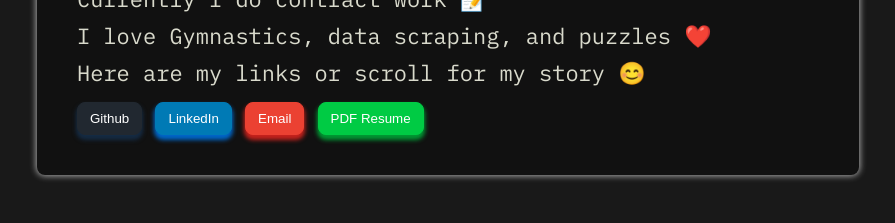
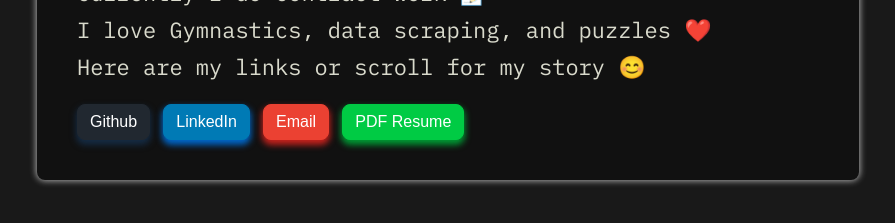
Before and after one commit to elginbeloy/website, a plain HTML site: page index.html in a window 1280 px wide. Shown: the part 419-642 px from the top of the page, without its empty margins (3-898 px from the left). Drawn offline with Linux system fonts and the light colour scheme.

Commit message:
Style updates.

```diff
--- a/styles.css
+++ b/styles.css
@@ -85,7 +85,7 @@ html, body {
 }
 
 #hero-text__links {
-  margin-top: 10px;
+  margin-top: 20px;
 }
 
 #hero-text__links a[href] {
@@ -93,6 +93,7 @@ html, body {
 }
 
 .hero-link {
+  font-size: 16px;
   padding: 8px 12px;
   cursor: pointer;
   border-radius: 8px;
@@ -107,42 +108,42 @@ html, body {
   background-color: #212830;
   border-color: #212830;
   color: white;
-  box-shadow: 0px 4px 4px 1px #152b43;
+  box-shadow: 0px 4px 6px 1px #152b43;
 }
 
 #github-link:hover {
-  box-shadow: 0 1px 4px 1px #152b43;
+  box-shadow: 0 1px 6px 1px #152b43;
 }
 
 #linkedin-link {
   background-color: #007ab5;
   border-color: #007ab5;
   color: white;
-  box-shadow: 0px 4px 4px 1px #0066c8;
+  box-shadow: 0px 4px 6px 1px #0066c8;
 }
 
 #linkedin-link:hover {
-  box-shadow: 0px 1px 4px 1px #0066c8;
+  box-shadow: 0px 1px 6px 1px #0066c8;
 }
 
 #email-link {
   background-color: #eb4132;
   border-color: #eb4132;
   color: white;
-  box-shadow: 0px 4px 4px 1px #c6221d;
+  box-shadow: 0px 4px 6px 1px #c6221d;
 }
 
 #email-link:hover {
-  box-shadow: 0px 1px 4px 1px #c6221d;
+  box-shadow: 0px 1px 6px 1px #c6221d;
 }
 
 #resume-link {
   background-color: #00cb44;
   border-color: #00cb44;
   color: white;
-  box-shadow: 0px 4px 4px 1px #009833;
+  box-shadow: 0px 4px 6px 1px #009833;
 }
 
 #resume-link:hover {
-  box-shadow: 0px 1px 4px 1px #009833;
+  box-shadow: 0px 1px 6px 1px #009833;
 }
```
